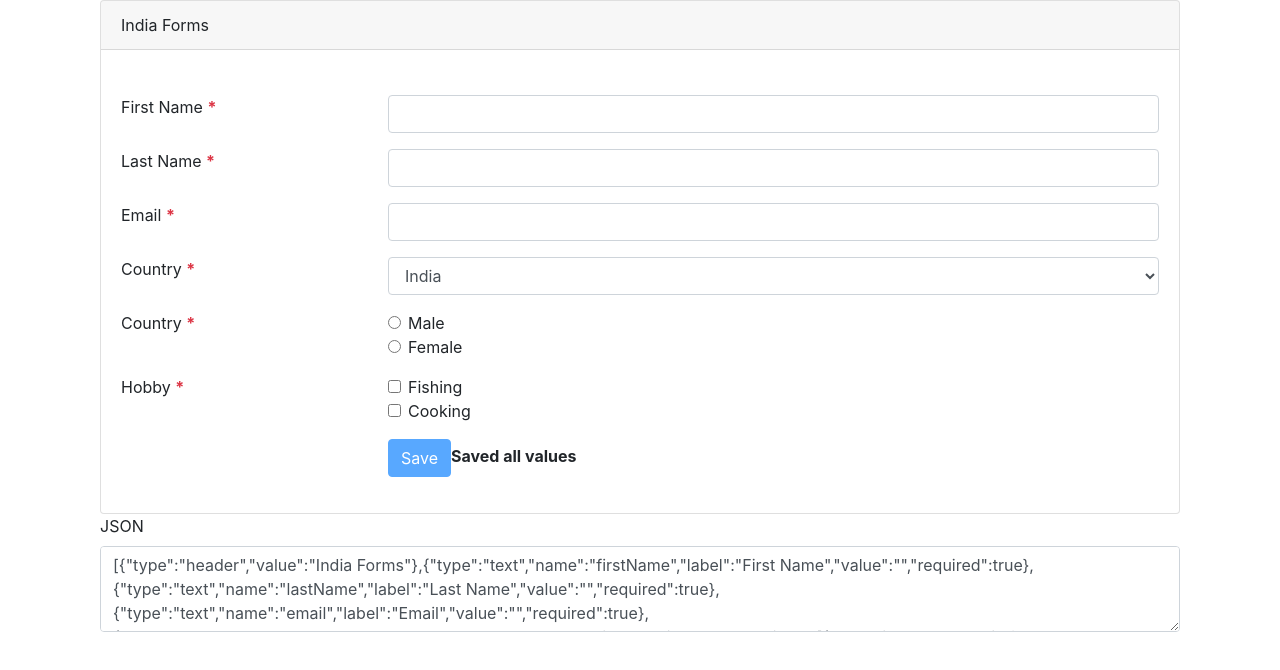
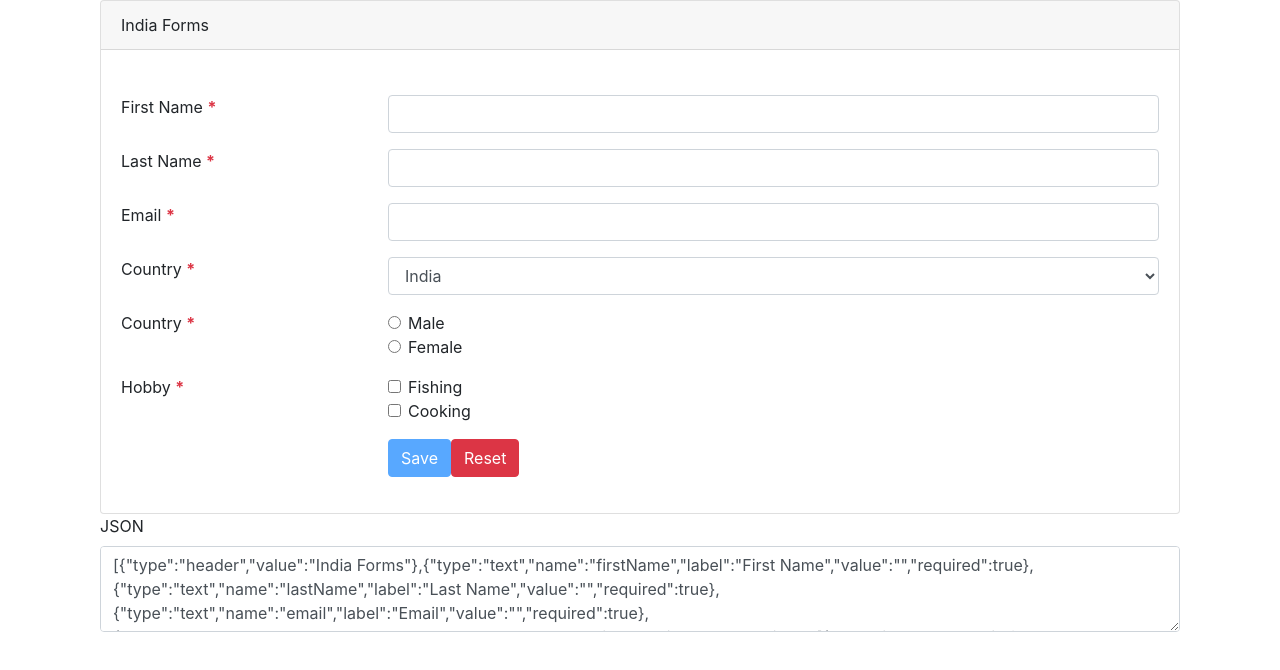
Before and after one commit to prakashm/angular-model-forms, an Angular app: page / in a window 1280 px wide. Shown: the top 670 px of the page. Built offline with nearby package versions, Linux system fonts and the light colour scheme.

Commit message:
UI change

```diff
--- a/src/app/dynamic-form/dynamic-form-builder.component.ts
+++ b/src/app/dynamic-form/dynamic-form-builder.component.ts
@@ -15,7 +15,7 @@
       <div class="form-row"></div>
       <div class="form-group row">
         <div class="col-md-3"></div>
-        <div class="col-md-9">
+        <div class="col-md-6">
           <button
             type="submit"
             [disabled]="!form.valid"
@@ -23,7 +23,9 @@
           >
             Save
           </button>
-          <strong>Saved all values</strong>
+          <button class="btn btn-danger" type="reset">
+            Reset
+          </button>
         </div>
       </div>
     </form>
```
